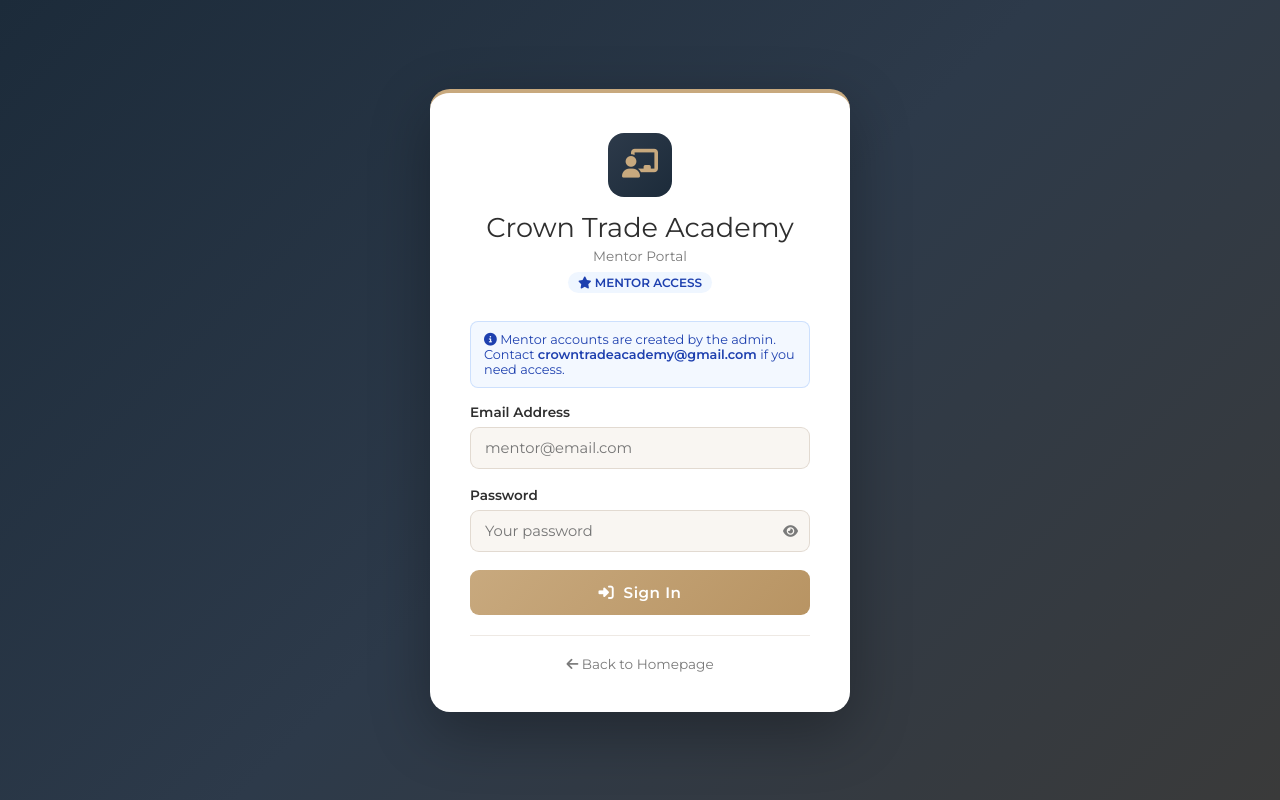
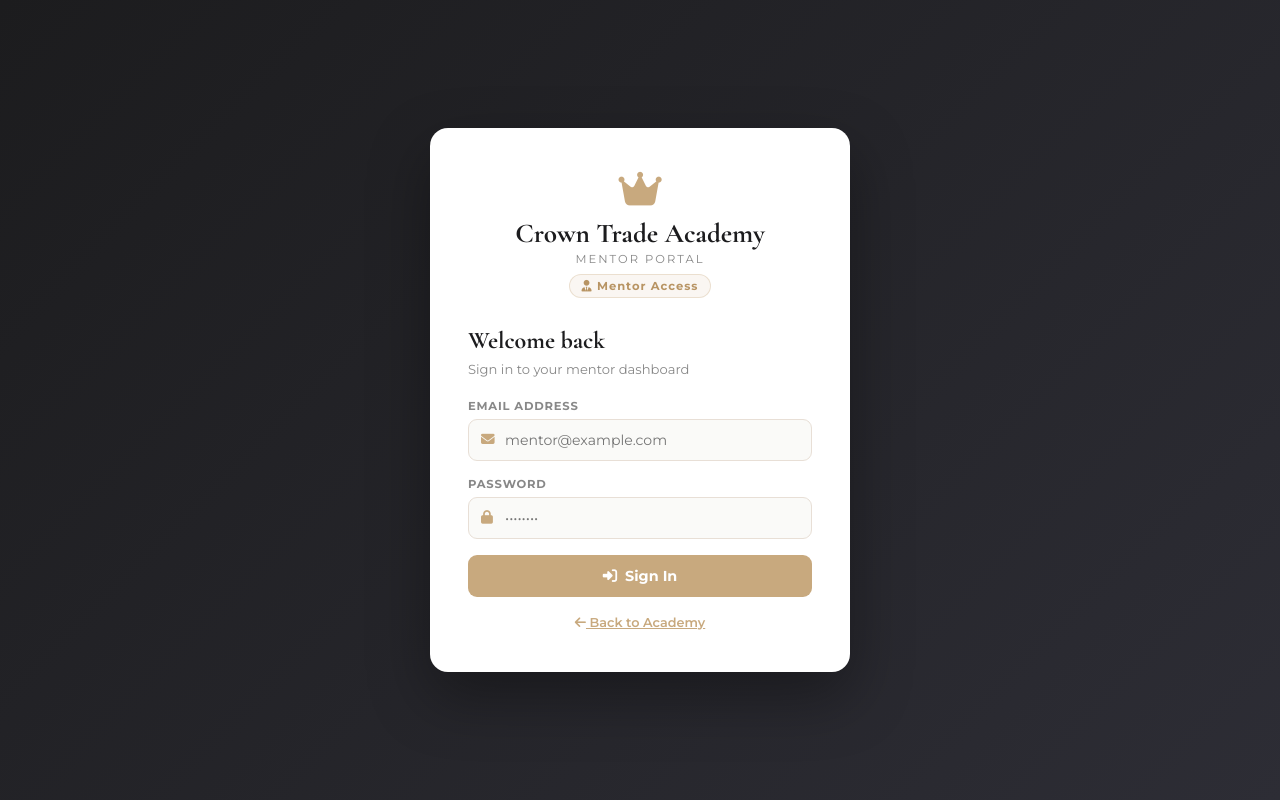
Before and after one commit to itydee48-oss/Crowntrade-academy-, a plain HTML site: page mentor-login.html in a window 1280 px wide. Drawn offline with nearby package versions, Linux system fonts and the light colour scheme.

Commit message:
Update mentor-login.html

```diff
--- a/mentor-login.html
+++ b/mentor-login.html
@@ -3,124 +3,103 @@
 <head>
 <meta charset="UTF-8">
 <meta name="viewport" content="width=device-width, initial-scale=1.0">
-<title>Mentor Login — Crown Trade Academy</title>
-<link href="https://fonts.googleapis.com/css2?family=Cormorant+Garamond:wght@400;600;700&family=Montserrat:wght@300;400;500;600&display=swap" rel="stylesheet">
+<title>Crown Trade Academy — Mentor Login</title>
+<link href="https://fonts.googleapis.com/css2?family=Cormorant+Garamond:wght@400;600;700&family=Montserrat:wght@300;400;500;600;700&display=swap" rel="stylesheet">
 <link href="https://cdnjs.cloudflare.com/ajax/libs/font-awesome/6.4.0/css/all.min.css" rel="stylesheet">
 <script src="api.js"></script>
 <style>
-:root{--nude-light:#F9F6F2;--nude-med:#E8DFD6;--gold:#C8A97E;--gold-dark:#B89463;--charcoal:#2e2e2e;--muted:#7A7A7A;--danger:#EF4444;}
 *{box-sizing:border-box;margin:0;padding:0;}
-body{font-family:'Montserrat',sans-serif;background:linear-gradient(135deg,#1C2B3A 0%,#2d3a4a 50%,#3a3a3a 100%);min-height:100vh;display:flex;align-items:center;justify-content:center;padding:20px;}
-h1,h2,h3{font-family:'Cormorant Garamond',serif;font-weight:600;}
-.login-card{background:#fff;border-radius:20px;padding:40px;width:100%;max-width:420px;box-shadow:0 20px 60px rgba(0,0,0,0.3);border-top:4px solid var(--gold);}
-.logo-area{text-align:center;margin-bottom:28px;}
-.logo-icon{width:64px;height:64px;background:linear-gradient(135deg,#2d3a4a,#1C2B3A);border-radius:16px;display:flex;align-items:center;justify-content:center;margin:0 auto 14px;font-size:1.8rem;color:var(--gold);}
-.logo-text{font-size:1.7rem;color:var(--charcoal);}
-.logo-sub{color:var(--muted);font-size:0.85rem;margin-top:4px;}
-.mentor-badge{display:inline-block;background:#EFF6FF;color:#1E40AF;font-size:0.75rem;font-weight:700;padding:3px 10px;border-radius:20px;margin-top:8px;}
-.form-group{margin-bottom:18px;}
-.form-label{display:block;margin-bottom:7px;font-weight:600;font-size:0.85rem;color:var(--charcoal);}
+body{font-family:'Montserrat',sans-serif;background:linear-gradient(135deg,#1C1C1E 0%,#2d2d35 100%);min-height:100vh;display:flex;align-items:center;justify-content:center;padding:20px;}
+h1,h2{font-family:'Cormorant Garamond',serif;}
+.login-box{background:#fff;border-radius:18px;padding:42px 38px;max-width:420px;width:100%;box-shadow:0 24px 60px rgba(0,0,0,.35);}
+.logo{text-align:center;margin-bottom:28px;}
+.crown{font-size:2.4rem;color:#C8A97E;display:block;margin-bottom:8px;}
+.brand{font-family:'Cormorant Garamond',serif;font-size:1.7rem;font-weight:700;color:#1C1C1E;}
+.brand-sub{font-size:.72rem;text-transform:uppercase;letter-spacing:2px;color:#888;margin-top:2px;}
+.role-tag{display:inline-block;background:rgba(200,169,126,.1);border:1px solid rgba(200,169,126,.3);color:#B89463;font-size:.72rem;font-weight:700;padding:4px 12px;border-radius:20px;margin-top:8px;letter-spacing:1px;}
+h2{font-size:1.5rem;color:#1C1C1E;margin-bottom:6px;margin-top:22px;}
+.subtitle{font-size:.82rem;color:#888;margin-bottom:22px;}
+.field{margin-bottom:16px;}
+.field label{font-size:.72rem;font-weight:700;text-transform:uppercase;letter-spacing:.8px;color:#888;display:block;margin-bottom:6px;}
 .input-wrap{position:relative;}
-.form-control{width:100%;padding:11px 40px 11px 14px;border:1px solid rgba(212,200,188,0.6);border-radius:9px;font-family:'Montserrat',sans-serif;font-size:0.92rem;color:var(--charcoal);transition:all 0.3s;background:var(--nude-light);}
-.form-control:focus{outline:none;border-color:var(--gold);box-shadow:0 0 0 3px rgba(200,169,126,0.12);background:#fff;}
-.toggle-pw{position:absolute;right:12px;top:50%;transform:translateY(-50%);background:none;border:none;cursor:pointer;color:var(--muted);}
-.btn-primary{width:100%;padding:13px;background:linear-gradient(135deg,var(--gold),var(--gold-dark));color:#fff;border:none;border-radius:9px;font-family:'Montserrat',sans-serif;font-weight:700;font-size:0.95rem;cursor:pointer;transition:all 0.3s;letter-spacing:0.5px;}
-.btn-primary:hover{transform:translateY(-1px);box-shadow:0 6px 20px rgba(200,169,126,0.35);}
-.btn-primary:disabled{opacity:0.6;cursor:not-allowed;transform:none;}
-.alert{padding:11px 14px;margin-bottom:16px;font-size:0.88rem;border-radius:8px;border-left:3px solid;}
-.alert-error{background:#FEF2F2;border-color:var(--danger);color:#991B1B;}
-.alert-success{background:#F0FDF4;border-color:#10B981;color:#065F46;}
-.divider{border:none;border-top:1px solid rgba(212,200,188,0.4);margin:20px 0;}
-.back-link{display:block;text-align:center;color:var(--muted);font-size:0.85rem;text-decoration:none;}
-.back-link:hover{color:var(--gold-dark);}
-.info-box{background:rgba(59,130,246,0.06);border:1px solid rgba(59,130,246,0.2);border-radius:8px;padding:10px 13px;font-size:0.8rem;color:#1E40AF;margin-bottom:16px;}
+.input-wrap i{position:absolute;left:13px;top:50%;transform:translateY(-50%);color:#C8A97E;font-size:.85rem;}
+.field input{width:100%;padding:11px 12px 11px 36px;border:1.5px solid #E8DFD6;border-radius:9px;font-family:'Montserrat',sans-serif;font-size:.88rem;outline:none;transition:border .2s;background:#FAFAF8;}
+.field input:focus{border-color:#C8A97E;background:#fff;}
+.btn-login{width:100%;padding:12px;background:#C8A97E;color:#fff;border:none;border-radius:9px;font-family:'Montserrat',sans-serif;font-weight:700;font-size:.9rem;cursor:pointer;margin-top:6px;transition:all .2s;display:flex;align-items:center;justify-content:center;gap:8px;}
+.btn-login:hover{background:#B89463;transform:translateY(-1px);}
+.btn-login:disabled{opacity:.6;cursor:not-allowed;transform:none;}
+.error-msg{background:#FEE2E2;border:1px solid #FECACA;color:#991B1B;padding:10px 13px;border-radius:8px;font-size:.8rem;margin-bottom:14px;display:none;}
+.back-link{text-align:center;margin-top:18px;font-size:.8rem;color:#888;}
+.back-link a{color:#C8A97E;font-weight:600;}
 </style>
 </head>
 <body>
-  <div class="login-card">
-    <div class="logo-area">
-      <div class="logo-icon"><i class="fas fa-chalkboard-teacher"></i></div>
-      <div class="logo-text">Crown Trade Academy</div>
-      <div class="logo-sub">Mentor Portal</div>
-      <div class="mentor-badge"><i class="fas fa-star"></i> MENTOR ACCESS</div>
+<div class="login-box">
+  <div class="logo">
+    <i class="fas fa-crown crown"></i>
+    <div class="brand">Crown Trade Academy</div>
+    <div class="brand-sub">Mentor Portal</div>
+    <span class="role-tag"><i class="fas fa-user-tie"></i> Mentor Access</span>
+  </div>
+  <h2>Welcome back</h2>
+  <p class="subtitle">Sign in to your mentor dashboard</p>
+  <div class="error-msg" id="errorMsg"></div>
+  <div class="field">
+    <label>Email Address</label>
+    <div class="input-wrap">
+      <i class="fas fa-envelope"></i>
+      <input type="email" id="email" placeholder="mentor@example.com" autocomplete="email">
     </div>
-
-    <div class="info-box"><i class="fas fa-info-circle"></i> Mentor accounts are created by the admin. Contact <strong>crowntradeacademy@gmail.com</strong> if you need access.</div>
-    <div id="login-alert" style="display:none;" class="alert"></div>
-
-    <div class="form-group">
-      <label class="form-label">Email Address</label>
-      <input type="email" id="email" class="form-control" placeholder="mentor@email.com">
+  </div>
+  <div class="field">
+    <label>Password</label>
+    <div class="input-wrap">
+      <i class="fas fa-lock"></i>
+      <input type="password" id="password" placeholder="••••••••" autocomplete="current-password">
     </div>
-    <div class="form-group">
-      <label class="form-label">Password</label>
-      <div class="input-wrap">
-        <input type="password" id="password" class="form-control" placeholder="Your password">
-        <button class="toggle-pw" onclick="togglePw()"><i class="fas fa-eye" id="eyeIcon"></i></button>
-      </div>
-    </div>
-
-    <button class="btn-primary" id="loginBtn" onclick="doLogin()">
-      <i class="fas fa-sign-in-alt"></i>&nbsp; Sign In
-    </button>
-    <hr class="divider">
-    <a href="index.html" class="back-link"><i class="fas fa-arrow-left"></i> Back to Homepage</a>
   </div>
-
+  <button class="btn-login" id="loginBtn" onclick="doLogin()">
+    <i class="fas fa-sign-in-alt"></i> Sign In
+  </button>
+  <div class="back-link">
+    <a href="index.html"><i class="fas fa-arrow-left"></i> Back to Academy</a>
+  </div>
+</div>
 <script>
 document.addEventListener('DOMContentLoaded', () => {
-  const user = getUser();
-  if (getToken() && user && user.role === 'mentor') {
-    window.location.href = 'mentor-dashboard.html';
+  if (getToken()) {
+    const u = getUser();
+    if (u?.type === 'mentor') { window.location.href = 'mentor-dashboard.html'; return; }
   }
+  document.getElementById('password').addEventListener('keydown', e => { if (e.key==='Enter') doLogin(); });
+  document.getElementById('email').addEventListener('keydown', e => { if (e.key==='Enter') document.getElementById('password').focus(); });
 });
-
-function showAlert(msg, type = 'error') {
-  const el = document.getElementById('login-alert');
-  el.className = `alert alert-${type}`;
-  el.innerHTML = `<i class="fas fa-${type==='error'?'exclamation-triangle':'check-circle'}"></i> ${msg}`;
-  el.style.display = 'block';
-}
 
 async function doLogin() {
   const email = document.getElementById('email').value.trim();
   const password = document.getElementById('password').value;
   const btn = document.getElementById('loginBtn');
-
-  if (!email || !password) { showAlert('Please enter email and password'); return; }
-
+  const err = document.getElementById('errorMsg');
+  err.style.display = 'none';
+  if (!email || !password) { showError('Please enter your email and password.'); return; }
   btn.disabled = true;
   btn.innerHTML = '<i class="fas fa-spinner fa-spin"></i> Signing in…';
-  document.getElementById('login-alert').style.display = 'none';
-
   try {
-    const data = await API.login(email, password);
-    if (data.user.role !== 'mentor') {
-      showAlert('This login is for mentors only.');
-      logout();
-      btn.disabled = false;
-      btn.innerHTML = '<i class="fas fa-sign-in-alt"></i>&nbsp; Sign In';
-      return;
-    }
+    const data = await API.mentorLogin(email, password);
     setToken(data.token);
-    setUser(data.user);
-    showAlert('Access granted. Redirecting…', 'success');
-    setTimeout(() => window.location.href = 'mentor-dashboard.html', 700);
-  } catch (err) {
-    showAlert(err.message || 'Invalid credentials');
+    setUser({ ...data.mentor, type: 'mentor' });
+    window.location.href = 'mentor-dashboard.html';
+  } catch(e) {
+    showError(e.message || 'Invalid email or password.');
     btn.disabled = false;
-    btn.innerHTML = '<i class="fas fa-sign-in-alt"></i>&nbsp; Sign In';
+    btn.innerHTML = '<i class="fas fa-sign-in-alt"></i> Sign In';
   }
 }
-
-function togglePw() {
-  const inp = document.getElementById('password');
-  const icon = document.getElementById('eyeIcon');
-  inp.type = inp.type === 'password' ? 'text' : 'password';
-  icon.className = inp.type === 'password' ? 'fas fa-eye' : 'fas fa-eye-slash';
+function showError(msg) {
+  const el = document.getElementById('errorMsg');
+  el.textContent = msg;
+  el.style.display = 'block';
 }
-
-document.addEventListener('keydown', e => { if (e.key === 'Enter') doLogin(); });
 </script>
 </body>
 </html>
```
